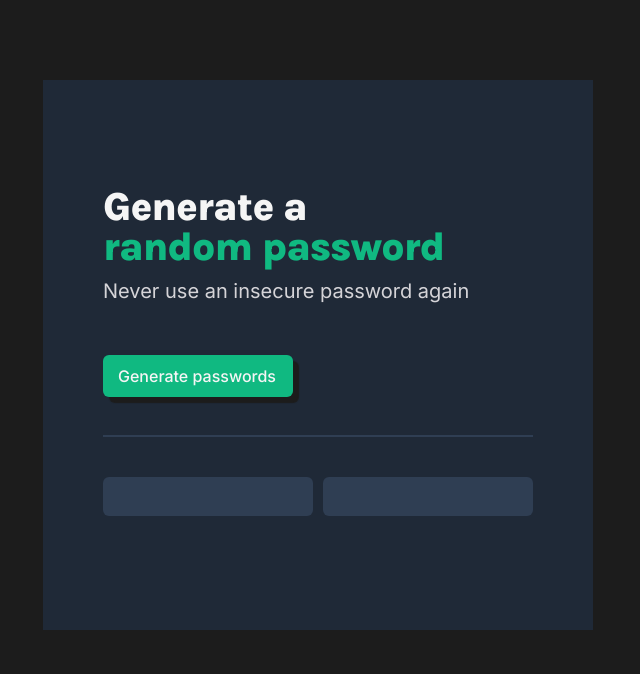
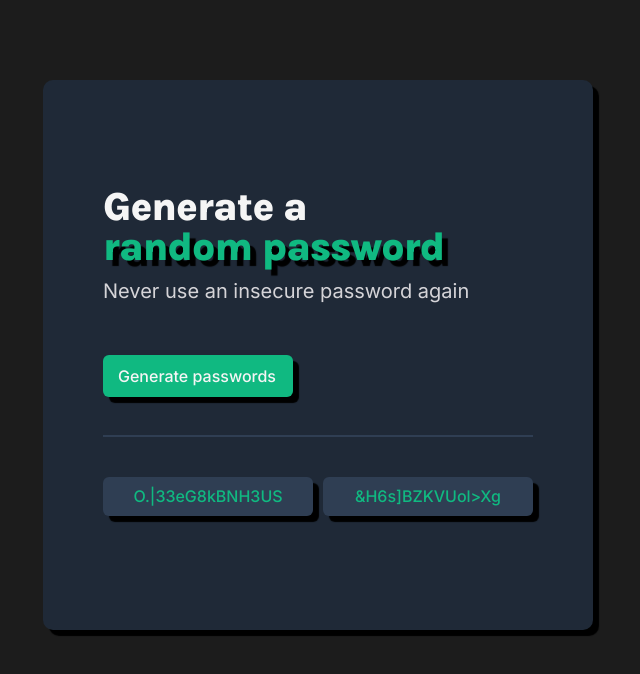
Before and after one commit to snu28/password-generator, a plain HTML site: page index.html in a window 1280 px wide. Both pictures are taken after a click on the button "Generate passwords". Shown: the whole page, without its empty margins (322-962 px from the left). Drawn offline with Linux system fonts and the light colour scheme.

Commit message:
now functional

```diff
--- a/index.html
+++ b/index.html
@@ -25,8 +25,8 @@
             <hr id="line">
 
             <div id="passwords">
-                <div  class="pass-box"><p id="password-one"></p></div>
-                <div class="pass-box"><p id="password-two"></p></div>
+                <div  class="pass-box"><p id="password-one" class="passDesign"></p></div>
+                <div class="pass-box"><p id="password-two" class="passDesign"></p></div>
             </div>
 
         </div>
--- a/index.js
+++ b/index.js
@@ -0,0 +1,34 @@
+let passOneEl = document.getElementById("password-one")
+let passTwoEl = document.getElementById("password-two")
+let generateBtn = document.getElementById("generate-btn")
+
+const characters = ["A","B","C","D","E","F","G","H",
+    "I","J","K","L","M","N","O","P","Q","R","S","T","U","V","W","X","Y","Z",
+    "a","b","c","d","e","f","g","h","i","j","k","l","m","n","o","p","q","r","s","t","u","v","w","x","y","z",
+     "0", "1", "2", "3", "4", "5", "6", "7", "8", "9",
+     "~","`","!","@","#","$","%","^","&","*","(",")","_","-","+","=","{","[","}","]",",","|",":",";","<",">",".","?",
+"/"];
+
+generateBtn.addEventListener("click",function(){
+    reset(passOneEl)
+    reset(passTwoEl)
+    randomPassword(passOneEl)
+    randomPassword(passTwoEl)
+
+})
+
+
+function randomPassword(passNum){
+
+    for (let i = 0; i < 15; i ++){
+        let randomNum = Math.floor(Math.random()*characters.length)
+        passNum.textContent+= characters[randomNum]
+    }
+
+}
+
+
+function reset(passNum){
+    passNum.textContent=""
+
+}
--- a/style.css
+++ b/style.css
@@ -16,6 +16,9 @@ body{
     width: 550px;
     height: 550px;
     margin:80px auto;
+    border-radius:10px;
+    box-shadow:6px 6px 1px black;
+
 }
 
 #hero{
@@ -39,6 +42,7 @@ body{
 
 #random-sect{
     color:#10B981;
+    text-shadow: 6px 6px 1px black;
 
 }
 
@@ -71,7 +75,7 @@ body{
     line-height: 24px;
     margin-bottom: 30px;
     border:none;
-    box-shadow: 6px 6px 1px #1C1C1C;
+    box-shadow: 6px 6px 1px black;
 
 
 }
@@ -104,8 +108,23 @@ body{
     font-size: 16px;
     line-height:32px;
     background-color: #2F3E53;
+    color:#10B981;
     width: 210px;
     height: 39px;
     border-radius: 6px;
+    box-shadow: 6px 6px 1px black;
+
+
 
 }
+
+
+.passDesign{
+    margin:0;
+    padding-top: 3px;
+
+
+
+
+
+}
```
